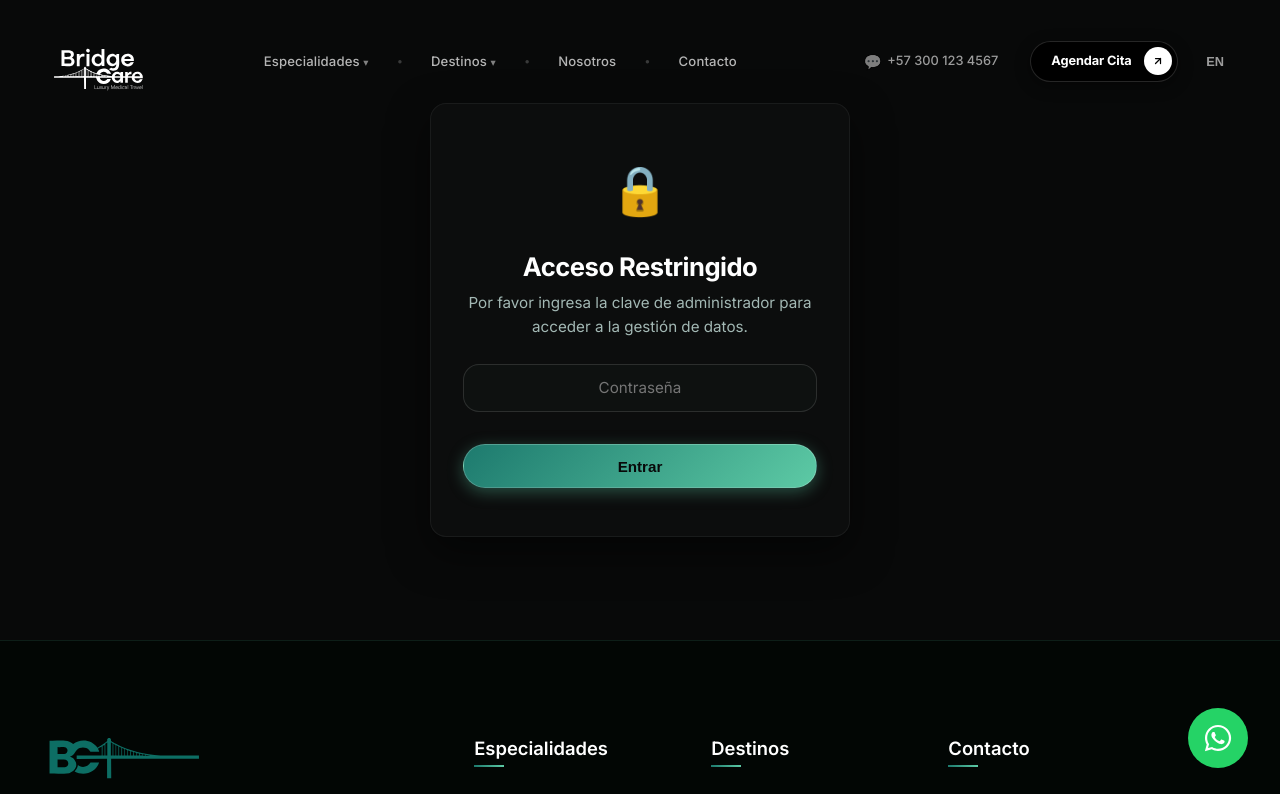
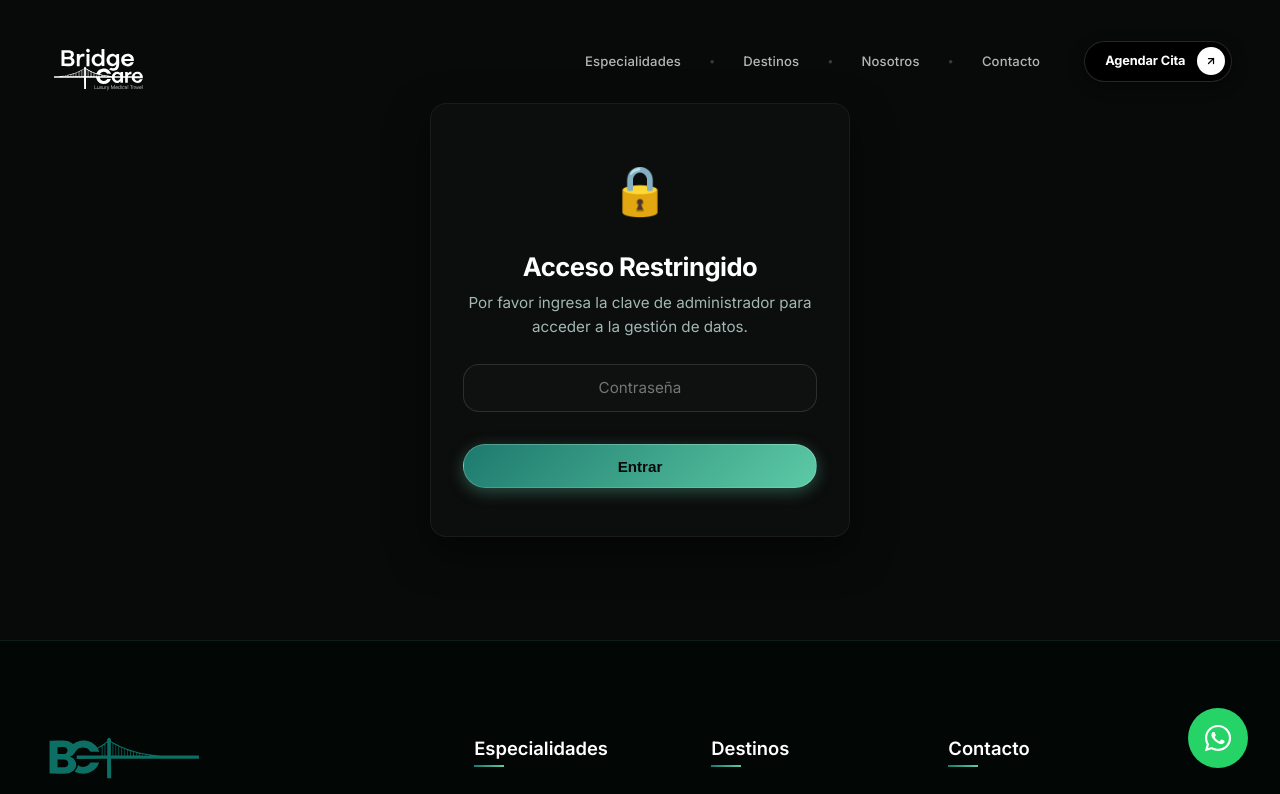
Before and after one commit to Alifer1221/BridgeCarePaginaWeb, a Next.js app: page /admin in a window 1280 px wide. Shown: the top 794 px of the page. Built offline with nearby package versions, Linux system fonts and the light colour scheme.

Commit message:
style: design menu layout and actions like reference MyHealthPrac

```diff
--- a/src/app/globals.css
+++ b/src/app/globals.css
@@ -385,6 +385,7 @@ select.form-control option {
 .nav-menu {
   display: flex;
   align-items: center;
+  margin-left: auto;
 }
 
 .nav-list {
@@ -492,6 +493,7 @@ select.form-control option {
   display: flex;
   align-items: center;
   gap: 1.25rem;
+  margin-left: 2.5rem;
 }
 
 .lang-toggle-btn {
@@ -660,6 +662,7 @@ select.form-control option {
     transform: translateY(15px);
     transition: opacity 0.3s ease, transform 0.3s ease, visibility 0.3s;
     box-shadow: 0 15px 40px rgba(0, 0, 0, 0.8);
+    margin-left: 0;
   }
 
   .nav-menu.open {
--- a/src/components/Header.tsx
+++ b/src/components/Header.tsx
@@ -74,7 +74,7 @@ export default function Header() {
           <ul className="nav-list">
             <li className="nav-item-dropdown">
               <span className="nav-link dropdown-trigger">
-                {t("nav.specialties")} <span className="arrow">▾</span>
+                {t("nav.specialties")}
               </span>
               <ul className="dropdown-menu glass-dropdown">
                 {specialties.map((spec) => (
@@ -95,7 +95,7 @@ export default function Header() {
 
             <li className="nav-item-dropdown">
               <span className="nav-link dropdown-trigger">
-                {t("nav.destinations")} <span className="arrow">▾</span>
+                {t("nav.destinations")}
               </span>
               <ul className="dropdown-menu glass-dropdown">
                 {destinations.map((dest) => (
@@ -130,23 +130,8 @@ export default function Header() {
           </ul>
         </nav>
 
-        {/* Right Side: WhatsApp Link + CTA Book + Language Toggle at the far right */}
+        {/* Right Side: CTA Book */}
         <div className="header-actions">
-          {/* WhatsApp click number */}
-          <a
-            href={`https://wa.me/573001234567?text=${encodeURIComponent(
-              language === "es"
-                ? "Hola, quiero agendar una cita con Bridge Care."
-                : "Hello, I want to book an appointment with Bridge Care."
-            )}`}
-            target="_blank"
-            rel="noopener noreferrer"
-            className="whatsapp-number-link"
-          >
-            <span className="wa-icon">💬</span>
-            <span className="wa-number">+57 300 123 4567</span>
-          </a>
-
           {/* CTA Book (High visibility Call To Action) */}
           <Link href="/contacto" className="btn-book">
             <span className="btn-book-text">{t("nav.book")}</span>
@@ -157,15 +142,6 @@ export default function Header() {
               </svg>
             </div>
           </Link>
-
-          {/* Language toggle at the far right */}
-          <button
-            onClick={() => setLanguage(language === "es" ? "en" : "es")}
-            className="lang-toggle-btn"
-            title={language === "es" ? "Switch to English" : "Cambiar a Español"}
-          >
-            {language === "es" ? "EN" : "ES"}
-          </button>
         </div>
       </div>
     </header>
```
